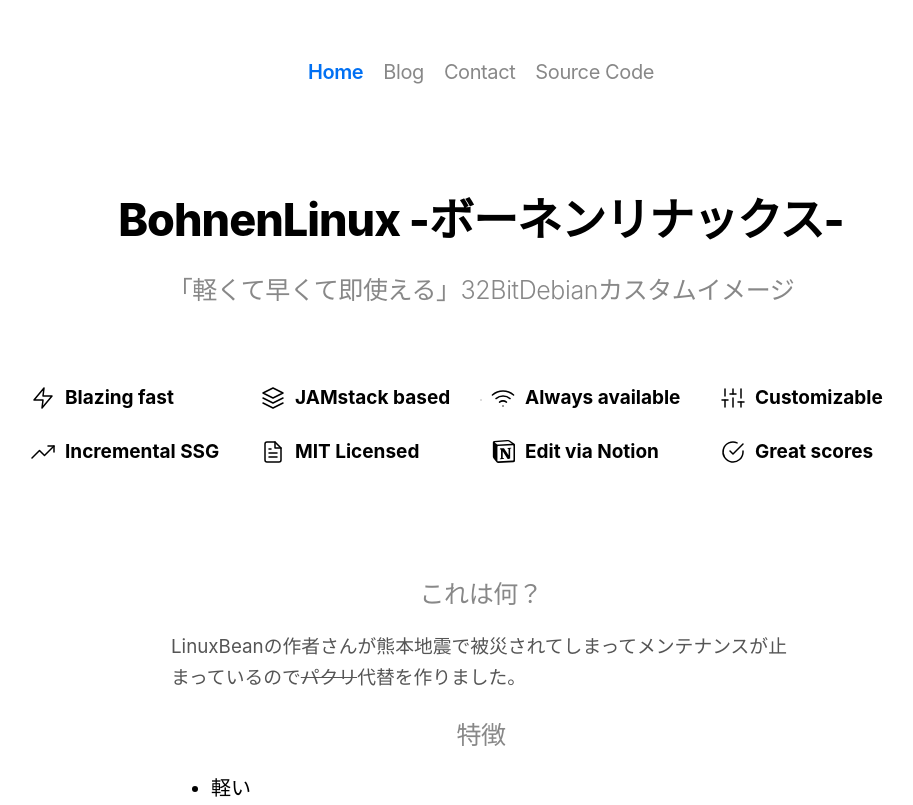
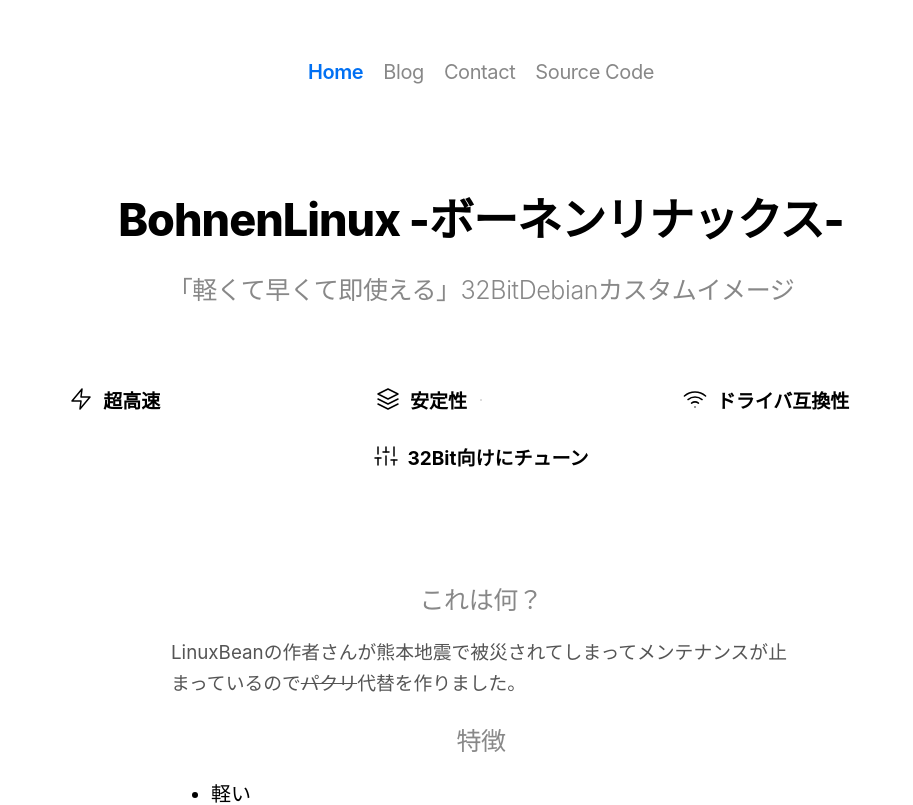
Before and after one commit to CentRa-Linux/bohnenblog, a Next.js app: page / in a window 1280 px wide. Shown: the top 805 px of the page, without its empty margins (159-1072 px from the left). Built offline with nearby package versions, Linux system fonts and the light colour scheme.

Commit message:
Update features.tsx

```diff
--- a/src/components/features.tsx
+++ b/src/components/features.tsx
@@ -9,36 +9,20 @@
 
 const features = [
   {
-    text: 'Blazing fast',
+    text: '超高速',
     icon: Lightning,
   },
   {
-    text: 'JAMstack based',
+    text: '安定性',
     icon: Jamstack,
   },
   {
-    text: 'Always available',
+    text: 'ドライバ互換性',
     icon: Wifi,
   },
   {
-    text: 'Customizable',
+    text: '32Bit向けにチューン',
     icon: Edit,
-  },
-  {
-    text: 'Incremental SSG',
-    icon: Plus,
-  },
-  {
-    text: 'MIT Licensed',
-    icon: Scroll,
-  },
-  {
-    text: 'Edit via Notion',
-    icon: Notion,
-  },
-  {
-    text: 'Great scores',
-    icon: Lighthouse,
   },
 ]
 
```
